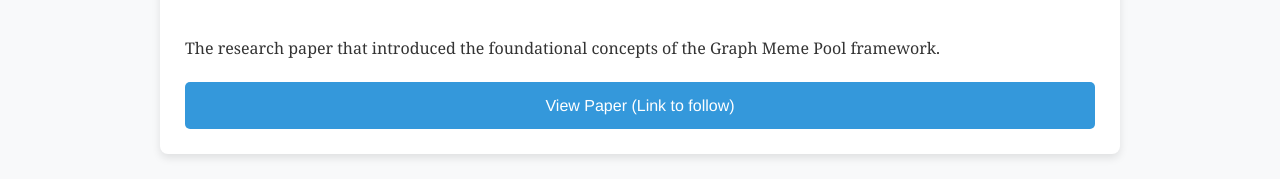
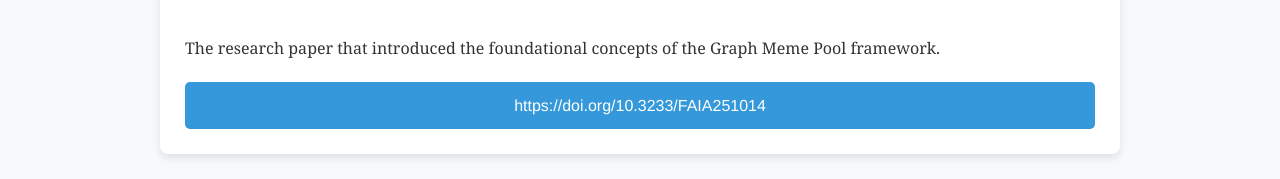
Before and after one commit to karlo-babic/graph-meme-pool, a plain HTML site: page docs/index.html in a window 1280 px wide. Shown: the part 1979-2158 px from the top of the page. Drawn offline with Linux system fonts and the light colour scheme.

Commit message:
Update link to research paper in index.html

```diff
--- a/docs/index.html
+++ b/docs/index.html
@@ -208,7 +208,7 @@
                  <div class="card">
                     <h3>Selection in the Meme Pool: Graph-Based Evolution of Textual Content (ECAI 2025)</h3>
                     <p>The research paper that introduced the foundational concepts of the Graph Meme Pool framework.</p>
-                    <a href="#" class="btn" target="_blank">View Paper (Link to follow)</a>
+                    <a href="https://doi.org/10.3233/FAIA251014" class="btn" target="_blank">https://doi.org/10.3233/FAIA251014</a>
                 </div>
             </div>
         </section>
```
